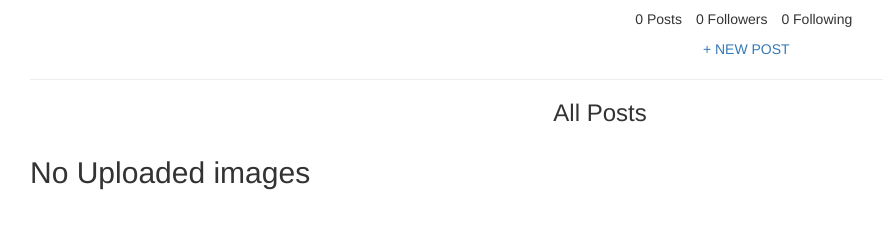
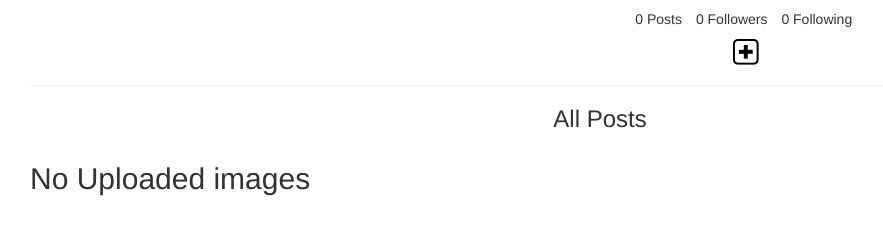
Before and after one commit to CikuKariuki/Instagramme, a Django app: a page that uses instapics/templates/profile.html in a window 1280 px wide. Shown: the part 146-386 px from the top of the page, without its empty margins (40-923 px from the left). Run offline with Django 3.2, Linux system fonts and the light colour scheme; the visitor is signed in with stand-in values (Sample User, id 1); data comes from the database, SQL or seed files in the repository; data that the repository does not hold is empty; some libraries are stand-ins or nearby versions.

```diff
--- a/instapics/templates/posts.html
+++ b/instapics/templates/posts.html
@@ -8,10 +8,10 @@
 
             <div style="margin-left: 25%; margin-right: 25%;">
                 <div class="panel panel-default">
-                        <a href="{% url 'profile' username=post.profile.username %}">{{post.profile}}</a>
+                        <a href="{% url 'profile' username=post.profile.username %}"><p style="color:black;font-size:15px;"><img src="{{profile.profile_picture.url}}" class="img-responsive" width="100" height="150"> {{post.profile}}</p></a>
                     <div class="panel-body">
                     <div class="panel-img-top" data-toggle="modal" data-target="#myModal{{post.id}}"  >
-                        <img src="{{post.images.url}}" alt="" height="450px" width="550px">
+                        <img class="img-responsive" src="{{post.images.url}}" alt="" height="450px" width="550px">
                     </div>
                     <div class="panel-footer">
                         <p><img src="media/heart.png" style="height:30px; width:30px;"><b>Likes</b></p>
--- a/instapics/templates/profile.html
+++ b/instapics/templates/profile.html
@@ -1,6 +1,7 @@
 {% extends 'base.html' %}
 
 {% block content %}
+{{block.super}}
 
 <div class="container top">
    <div class="row">
@@ -34,16 +35,16 @@
                            <span class="font-weight-bold">{{posts|length}} </span> Posts
                        </li>
                        <li class="list-inline-item">
-                           <span class="font-weight-bold">{{posts|length}}</span> Followers
+                           <span class="font-weight-bold"></span> 0 Followers
                        </li>
                        <li class="list-inline-item">
-                           <span class="font-weight-bold">{{posts|length}}</span> Following
+                           <span class="font-weight-bold"></span> 0 Following
                        </li>
                    </ul>
 
                    <p class="font3">{{profile_details.bio|safe}}</p>
                    {% if profile.username == user.username %}
-                   <a class="newpost mr-5" id="post" href="{% url 'new_post' %}" >+ NEW POST</a>
+                   <a class="newpost mr-5" id="post" href="{% url 'new_post' %}" ><img src="/media/add.png"></a>
                    {% endif %}
                </div>
            </div>
@@ -56,7 +57,7 @@
        <div class="col-md-4">
            <div class="card animated zoomInRight">
                <div class="card-img-top ">
-                   <img src="{{post.images.url}}" alt="" class="rgba-red-slight i" width="100%" height="350">
+                   <img src="{{post.images.url}}" alt="" class="rgba-red-slight i" width="400" height="350" style="padding:3%;">
                </div>
 
            </div>
```
Also changed, not shown: media/add.png (added), media/posts/adorable-animal-art-271955.jpg (added), media/posts/adult-african-art-1038040.jpg (added), media/posts/adult-afro-afro-hair-2229483.jpg (added), media/posts/adult-annual-audience-784707.jpg (added), media/posts/adults-africa-colorful-667200.jpg (added), media/posts/africa-animal-elephant-70080.jpg (added), media/posts/art-bright-celebration-1033202.jpg (added), media/posts/beach-beautiful-beauty-1082957.jpg (added), media/posts/beautiful-daylight-dress-1666073.jpg (added), media/posts/beauty-casual-curly-794064.jpg (added), media/posts/bicycle-daylight-forest-100582.jpg (added), media/posts/bilbo-journey.jpg (added), media/posts/bilbo.1.jpg (added), 2 more files.
